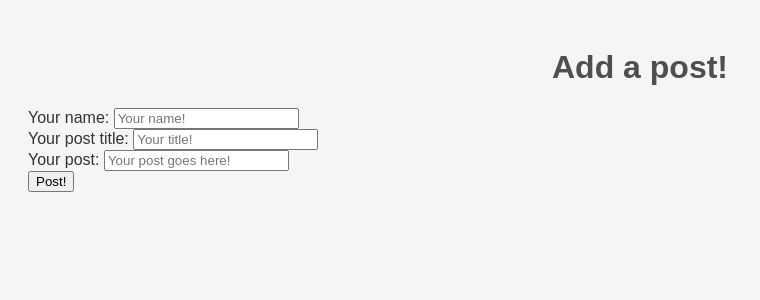
After one commit to Pooch41/masterblog, a Flask app: page /add in a window 1280 px wide. The commit adds this page. Shown: the top 300 px of the page, without its empty margins (0-760 px from the left). Run offline with Flask 3, Linux system fonts and the light colour scheme.

Commit message:
re-design of HTML structure, POST functionality

```diff
--- a/app.py
+++ b/app.py
@@ -1,17 +1,51 @@
-from flask import Flask, render_template
-
+from flask import Flask, render_template, request, redirect, url_for
+import json
 app = Flask(__name__)
 
 
 @app.route('/')
 def index():
-    import json
 
     with open('data/blog.json', 'r') as file:
         blog_posts = json.load(file)
 
     return render_template('index.html', posts=blog_posts)
 
+@app.route('/add', methods=['GET', 'POST'])
+def add():
+    if request.method == 'POST':
+        name = request.form['name']
+        content = request.form['content']
+        title = request.form['title']
+        with open('data/blog.json', 'r') as file:
+            blog_posts = json.load(file)
+
+        #generartes unique ID
+        id = blog_posts[-1]['id'] + 1
+        all_id = []
+        for post in blog_posts:
+            all_id.append(post['id'])
+
+        while True: #loop tests that ID is unique, if not, iterates
+            if id not in all_id:
+                break
+            id += 1
+
+        new_post = {
+            "id": id,
+            "author": name,
+            "title": title,
+            "content": content
+        }
+
+        blog_posts.append(new_post)
+        with open('data/blog.json', 'w') as file:
+            json.dump(blog_posts, file)
+
+        return redirect(url_for('index'))
+
+    return render_template('add.html' )
+
 
 if __name__ == '__main__':
     app.run(host="0.0.0.0", port=5000, debug=True)
--- a/data/blog.json
+++ b/data/blog.json
@@ -1,4 +1 @@
-[
-  {"id": 1, "author": "Joe Biden", "title": "First post", "content": "Biden blast."},
-  {"id": 2, "author": "Joe Biden", "title": "Second post", "content": "It's over, Jack."}
-]
+[{"id": 1, "author": "Joe Biden", "title": "First post", "content": "Biden blast."}, {"id": 2, "author": "Joe Biden", "title": "Second post", "content": "It's over, Jack."}, {"id": 3, "author": "Marcus", "title": "Your Wardrobe", "content": "It offends me."}]
--- /dev/null
+++ b/templates/add.html
@@ -0,0 +1,35 @@
+{% extends "layout.html" %}
+
+{% block content %}
+    <h1>Add a post!</h1>
+    <form action="/add" method="POST" class="space-y-6">
+        <div>
+            <label for="name"> Your name:</label>
+            <input
+                type="text"
+                id="name"
+                name="name"
+                required
+                placeholder="Your name!">
+        </div>
+        <div>
+            <label for="title"> Your post title:</label>
+            <input
+                type="text"
+                id="title"
+                name="title"
+                required
+                placeholder="Your title!">
+        </div>
+        <label for="content"> Your post:</label>
+            <input
+                type="text"
+                id="content"
+                name="content"
+                required
+                placeholder="Your post goes here!">
+        <div>
+        </div>
+        <button type="submit">Post!</button>
+    </form>
+{% endblock %}
--- /dev/null
+++ b/templates/layout.html
@@ -0,0 +1,15 @@
+<!DOCTYPE html>
+<html lang="en">
+<head>
+    <meta charset="UTF-8">
+    <meta name="viewport" content="width=device-width, initial-scale=1.0">
+    <title>My Flask Blog</title>
+    <link rel="stylesheet" href="{{ url_for('static', filename='style.css') }}">
+</head>
+<body>
+    <div>
+    {% block content %}
+    {% endblock %}
+    </div>
+</body>
+</html>
```
Also changed, not shown: templates/index.html (+6 -13 lines).
